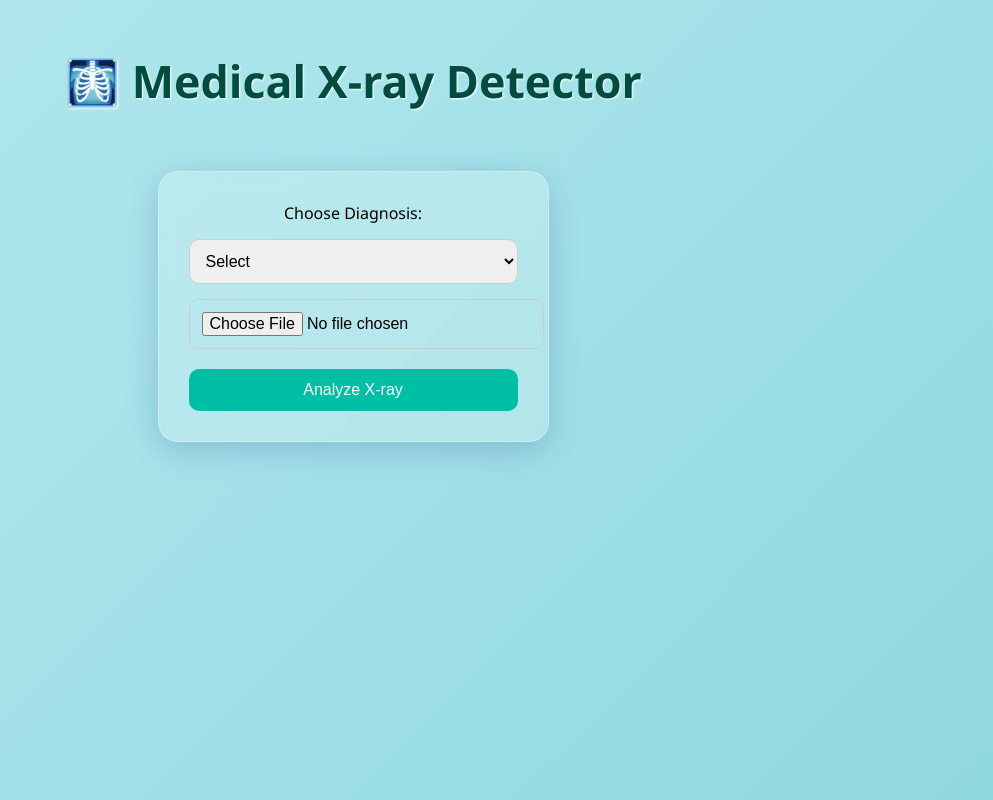
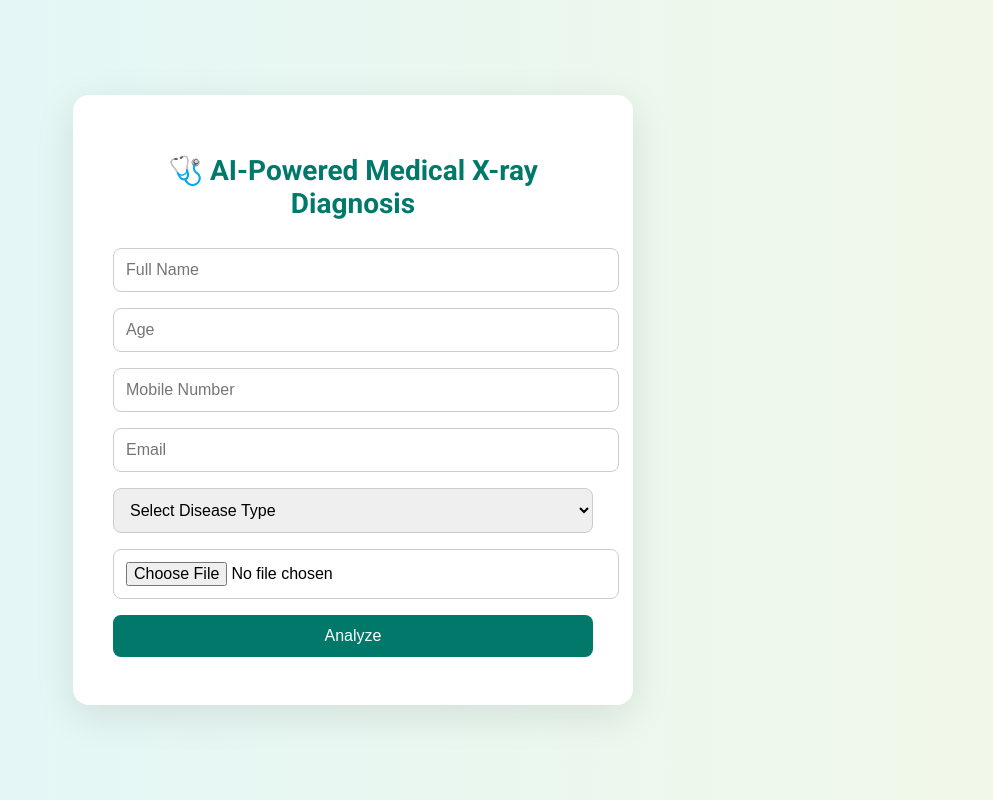
Before and after one commit to Dilip290/lung_prediction, a Flask app: page / in a window 1280 px wide. Shown: the whole page, without its empty margins (287-1280 px from the left). Run offline with Flask 3, Linux system fonts and the light colour scheme; parts of the project's set-up code (start-up, migrations or seed data) failed here and were passed over.

Commit message:
Update index.html

```diff
--- a/templates/index.html
+++ b/templates/index.html
@@ -1,125 +1,148 @@
+
 <!DOCTYPE html>
 <html lang="en">
 <head>
   <meta charset="UTF-8">
   <title>Pneumonia & Cancer Detector</title>
+  <link href="https://fonts.googleapis.com/css2?family=Roboto:wght@400;700&display=swap" rel="stylesheet">
   <style>
     body {
       margin: 0;
       padding: 0;
-      font-family: 'Segoe UI', sans-serif;
-      background: linear-gradient(135deg, #e3fdfd, #cbf1f5, #a6e3e9, #71c9ce);
-      background-size: 400% 400%;
-      animation: gradientBG 12s ease infinite;
+      font-family: 'Roboto', sans-serif;
+      background: linear-gradient(to right, #e0f7fa, #f1f8e9);
+      min-height: 100vh;
       display: flex;
-      flex-direction: column;
       align-items: center;
-      justify-content: flex-start;
-      min-height: 100vh;
+      justify-content: center;
     }
 
-    @keyframes gradientBG {
-      0% {background-position: 0% 50%;}
-      50% {background-position: 100% 50%;}
-      100% {background-position: 0% 50%;}
+    .container {
+      background: #ffffff;
+      padding: 40px;
+      border-radius: 16px;
+      box-shadow: 0 10px 40px rgba(0, 0, 0, 0.1);
+      width: 100%;
+      max-width: 480px;
+      text-align: center;
     }
 
     h1 {
-      margin-top: 50px;
-      color: #004d40;
-      font-size: 2.8em;
-      text-shadow: 1px 1px 2px #fff;
+      margin-bottom: 20px;
+      font-size: 28px;
+      color: #00796b;
     }
 
     form {
-      margin-top: 30px;
-      padding: 30px;
-      border-radius: 20px;
-      background: rgba(255, 255, 255, 0.2);
-      box-shadow: 0 8px 32px rgba(31, 38, 135, 0.2);
-      backdrop-filter: blur(8px);
-      border: 1px solid rgba(255, 255, 255, 0.3);
-      text-align: center;
+      margin-top: 20px;
     }
 
-    select, input[type="file"], input[type="submit"] {
-      margin-top: 15px;
-      font-size: 1em;
+    input, select {
+      width: 100%;
       padding: 12px;
-      width: 100%;
-      border-radius: 10px;
+      margin: 8px 0;
+      border-radius: 8px;
       border: 1px solid #ccc;
+      font-size: 16px;
     }
 
     input[type="submit"] {
-      margin-top: 20px;
-      background-color: #00bfa5;
+      background-color: #00796b;
       color: white;
       border: none;
       cursor: pointer;
-      transition: 0.3s ease;
+      transition: background-color 0.3s ease;
     }
 
     input[type="submit"]:hover {
-      background-color: #00796b;
+      background-color: #004d40;
     }
 
     .result {
-      margin-top: 40px;
-      font-size: 1.6em;
-      font-weight: bold;
-      color: #004d40;
-      background: rgba(255, 255, 255, 0.5);
-      padding: 15px 25px;
-      border-radius: 12px;
-      box-shadow: 0 0 10px rgba(0,0,0,0.1);
+      margin-top: 20px;
+      font-size: 1.1em;
+      padding: 15px;
+      border-radius: 10px;
+      text-align: left;
+    }
+
+    .result.danger {
+      background-color: #ffebee;
+      color: #b71c1c;
+      border-left: 6px solid #d32f2f;
+    }
+
+    .result.healthy {
+      background-color: #e0f2f1;
+      color: #00796b;
+      border-left: 6px solid #26a69a;
+    }
+
+    .result.patient {
+      background-color: #f3f4f6;
+      color: #333;
+      border-left: 6px solid #607d8b;
     }
 
     .image-preview {
-      margin-top: 25px;
-      animation: fadeIn 1s ease-in;
+      margin-top: 20px;
     }
 
     .image-preview img {
-      width: 300px;
-      border-radius: 15px;
-      box-shadow: 0 10px 25px rgba(0, 77, 64, 0.3);
-    }
-
-    @keyframes fadeIn {
-      from { opacity: 0; transform: translateY(20px); }
-      to { opacity: 1; transform: translateY(0); }
-    }
-
-    @media screen and (max-width: 600px) {
-      h1 { font-size: 2em; }
-      input[type="submit"] { padding: 10px 20px; }
+      width: 100%;
+      border-radius: 10px;
+      box-shadow: 0 0 12px rgba(0,0,0,0.1);
     }
   </style>
 </head>
 <body>
-  <h1>🩻 Medical X-ray Detector</h1>
+  <div class="container">
+    <h1>🩺 AI-Powered Medical X-ray Diagnosis</h1>
 
     <form method="POST" enctype="multipart/form-data">
-    <label for="disease">Choose Diagnosis:</label><br>
+      <input type="text" name="name" placeholder="Full Name" required>
+      <input type="number" name="age" placeholder="Age" required>
+      <input type="text" name="mobile" placeholder="Mobile Number" required>
+      <input type="email" name="email" placeholder="Email" required>
+
       <select name="disease" id="disease" required>
-      <option value="" disabled selected>Select</option>
+        <option value="" disabled selected>Select Disease Type</option>
         <option value="pneumonia" {% if disease_type == 'pneumonia' %}selected{% endif %}>Pneumonia</option>
         <option value="cancer" {% if disease_type == 'cancer' %}selected{% endif %}>Lung Cancer</option>
-    </select><br>
+      </select>
 
-    <input type="file" name="file" accept="image/*" required><br>
-    <input type="submit" value="Analyze X-ray">
+      <input type="file" name="file" accept="image/*" required>
+      <input type="submit" value="Analyze">
     </form>
 
     {% if prediction %}
-    <div class="result">
+      {% set status = 'neutral' %}
+      {% if prediction in ['CANCER', 'PNEUMONIA'] and confidence > 80 %}
+        {% set status = 'danger' %}
+      {% elif prediction == 'NORMAL' and confidence > 90 %}
+        {% set status = 'healthy' %}
+      {% endif %}
+
+      <div class="result {{ status }}">
+        <h3>🩺 Diagnosis Result</h3>
         Result: {{ prediction }}<br>
+        {% if confidence is not none %}
         Confidence: {{ '{:.2f}'.format(confidence) }}%
+        {% endif %}
       </div>
+
       <div class="image-preview">
         <img src="{{ image_url }}" alt="Uploaded X-ray">
       </div>
+
+      <div class="result patient">
+        <h3>👤 Patient Details</h3>
+        Name: {{ name }}<br>
+        Age: {{ age }}<br>
+        Mobile: {{ mobile }}<br>
+        Email: {{ email }}
+      </div>
     {% endif %}
+  </div>
 </body>
 </html>
```
Lines whose indentation alone changed are shown as unchanged.
